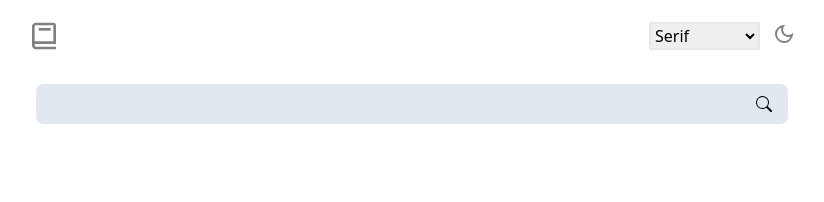
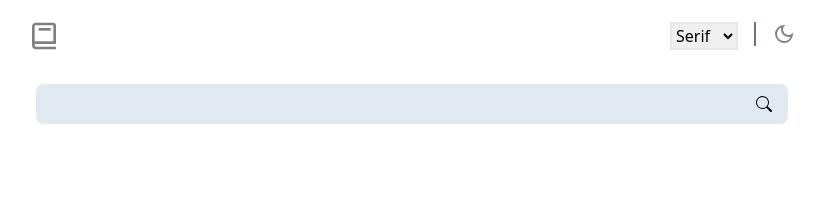
Before and after one commit to RaminMikayilov/dictionary-web-app, a React (Vite) app: page / in a window 1280 px wide. Shown: the top 202 px of the page, without its empty margins (228-1052 px from the left). Built offline with nearby package versions, Linux system fonts and the light colour scheme.

Commit message:
Add changeable font functionality

```diff
--- a/src/App.jsx
+++ b/src/App.jsx
@@ -1,11 +1,13 @@
 import React from "react";
 import DictionaryApp from "./components/DictionaryApp";
 
+import { FontContextProvider } from "./contexts/FontContext";
+
 const App = () => {
   return (
-    <>
+    <FontContextProvider>
       <DictionaryApp />
-    </>
+    </FontContextProvider>
   );
 };
 
--- a/src/components/DictionaryApp/Navbar.jsx
+++ b/src/components/DictionaryApp/Navbar.jsx
@@ -5,17 +5,27 @@ import { BiBook } from "react-icons/bi";
 import { MdOutlineDarkMode } from "react-icons/md";
 import { MdOutlineLightMode } from "react-icons/md";
 
+//context
+import useFontContext from "../../hooks/useFontContext";
+
 const Navbar = () => {
+  const { setFont } = useFontContext();
+
   return (
     <div className="flex items-center justify-between py-5">
       <BiBook className="w-8 h-8" color="gray" />
 
-      <div className="flex space-x-3">
-        <select name="" id="" className="border-2 outline-none">
-          <option value="">Serif</option>
-          <option value="">Sans Serif</option>
-          <option value="">Monospace</option>
+      <div className="flex space-x-4">
+        <select
+          className="border-2 outline-none"
+          onChange={(e) => setFont(e.target.value)}
+        >
+          <option value="serif">Serif</option>
+          <option value="sans">Sans</option>
+          <option value="mono">Mono</option>
         </select>
+        {/* line */}
+        <div className="h-6 w-0.5 bg-custom-gray"></div>
         <MdOutlineDarkMode className="w-6 h-6" color="gray" />
       </div>
     </div>
--- a/src/components/DictionaryApp/index.jsx
+++ b/src/components/DictionaryApp/index.jsx
@@ -1,4 +1,4 @@
-import React, { useContext } from "react";
+import React from "react";
 
 //components
 import Navbar from "./Navbar";
@@ -6,13 +6,20 @@ import Searchbar from "./Searchbar";
 import Definition from "./Definition";
 
 import { DictionaryContextProvider } from "../../contexts/DictionaryContext";
+
+import useFontContext from "../../hooks/useFontContext";
+
 const DictionaryApp = () => {
+  const { font } = useFontContext();
+
   return (
     <DictionaryContextProvider>
-      <div className="w-3/5 mx-auto">
-        <Navbar />
-        <Searchbar />
-        <Definition />
+      <div className={`font-${font}`}>
+        <div className="w-3/5 mx-auto">
+          <Navbar />
+          <Searchbar />
+          <Definition />
+        </div>
       </div>
     </DictionaryContextProvider>
   );
--- a/src/contexts/DictionaryContext.jsx
+++ b/src/contexts/DictionaryContext.jsx
@@ -1,4 +1,4 @@
-import React, { createContext, useContext, useState } from "react";
+import React, { createContext, useState } from "react";
 
 export const DictionaryContext = createContext();
 
--- /dev/null
+++ b/src/contexts/FontContext.jsx
@@ -0,0 +1,13 @@
+import React, { createContext, useState } from "react";
+
+export const FontContext = createContext();
+
+const FontContextProvider = ({ children }) => {
+  const [font, setFont] = useState("serif");
+
+  const value = { font, setFont };
+
+  return <FontContext.Provider value={value}>{children}</FontContext.Provider>;
+};
+
+export { FontContextProvider };
--- /dev/null
+++ b/src/hooks/useFontContext.jsx
@@ -0,0 +1,8 @@
+import React, { useContext } from "react";
+import { FontContext } from "../contexts/FontContext";
+
+const useFontContext = () => {
+  return useContext(FontContext);
+};
+
+export default useFontContext;
```
